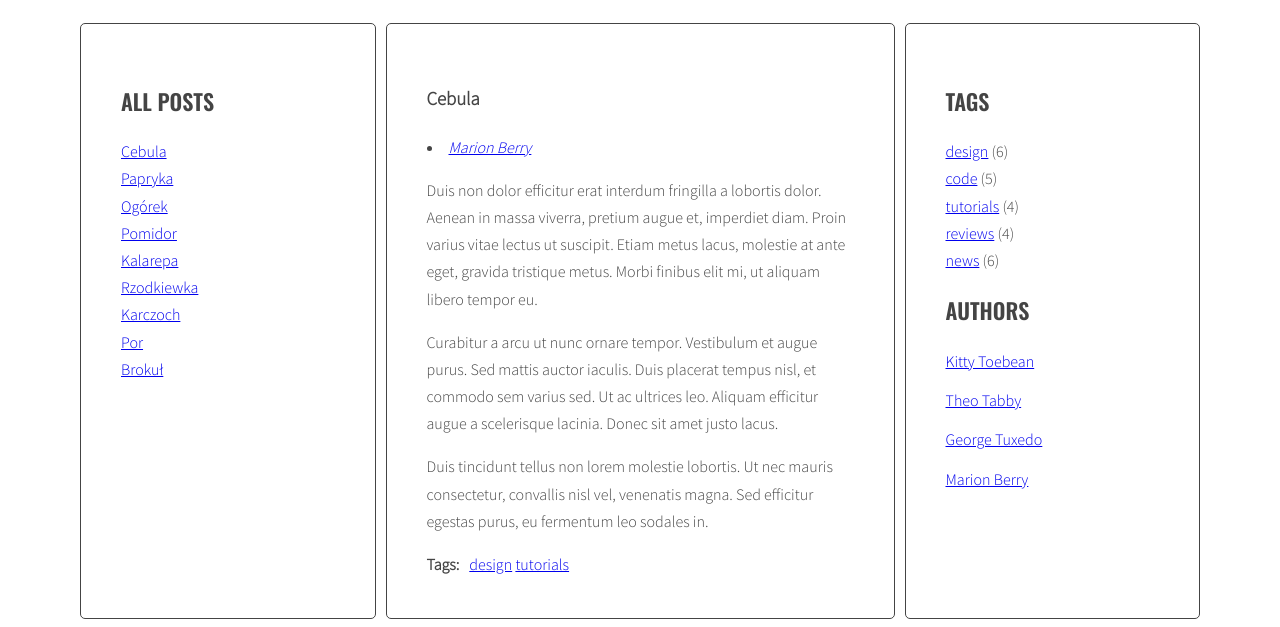
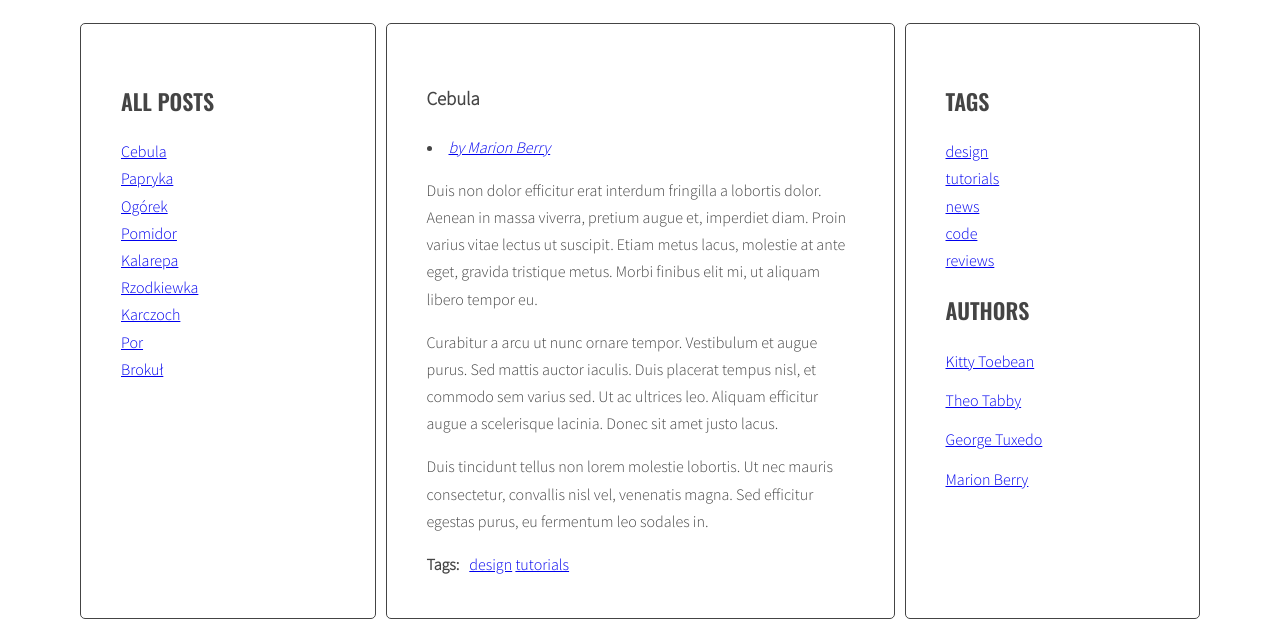
Before and after one commit to Harry-Photter/javascript-blog, a website: page index.html in a window 1280 px wide. Shown: the part 220-847 px from the top of the page. Drawn offline with nearby package versions, Linux system fonts and the light colour scheme.

Commit message:
Display tagList

```diff
--- a/index.html
+++ b/index.html
@@ -190,11 +190,11 @@
                 <aside class="sidebar">
                   <h2 class="section-title">Tags</h2>
                   <ul class="list tags">
-                    <li><a href="#">design</a> <span>(6)</span></li>
-                    <li><a href="#">code</a> <span>(5)</span></li>
-                    <li><a href="#">tutorials</a> <span>(4)</span></li>
-                    <li><a href="#">reviews</a> <span>(4)</span></li>
-                    <li><a href="#">news</a> <span>(6)</span></li>
+                    <li><a href="#"></a> <span></span></li>
+                    <li><a href="#"></a> <span></span></li>
+                    <li><a href="#"></a> <span></span></li>
+                    <li><a href="#"></a> <span></span></li>
+                    <li><a href="#"></a> <span></span></li>
                   </ul>
                   <h2 class="section-title">Authors</h2>
                   <ul class="list authors">
--- a/js/script.js
+++ b/js/script.js
@@ -50,7 +50,8 @@ const optArticleSelector = '.post',
   optTitleSelector = '.post-title',
   optTitleListSelector = '.titles',
   optArticleTagsSelector = '.post-tags .list',
-  optArticleAuthorSelector = '.post-author';
+  optArticleAuthorSelector = '.post-author',
+  optTagsListSelector = '.tags.list';
 
 
 
@@ -116,6 +117,9 @@ generateTitleLinks();
 
 function generateTags() {
 
+  /* [NEW] create a new variable allTags with an empty array */
+  let allTags = [];
+
   /* find all articles */
 
   const articles = document.querySelectorAll(optArticleSelector);
@@ -157,6 +161,12 @@ function generateTags() {
       html = html + ' ' + linkHTML;
       console.log(html);
 
+      /* [NEW] check if this link is NOT already in allTags */
+      if(allTags.indexOf(linkHTML) == -1){
+        /* [NEW] add generated code to allTags array */
+        allTags.push(linkHTML);
+      }
+
       /* END LOOP: for each tag */
     }
 
@@ -175,6 +185,12 @@ function generateTags() {
 
     /* END LOOP: for every article: */
   }
+
+    /* [NEW] find list of tags in right column */
+    const tagList = document.querySelector('.tags');
+
+    /* [NEW] add html from allTags to tagList */
+    tagList.innerHTML = allTags.join(' ');
 }
 
 generateTags();
@@ -272,7 +288,7 @@ function generateAuthors() {
 
     /* generate HTML of the link */
 
-    const linkHTML = '<li><a href="#author-' + articleAuthor + '"><span>' + articleAuthor + '</span></a></li>';
+    const linkHTML = '<li><a href="#author-' + articleAuthor + '"><span>' + 'by ' + articleAuthor + '</span></a></li>';
     console.log(linkHTML);
 
     /* add generated code to HTML variable */
```
